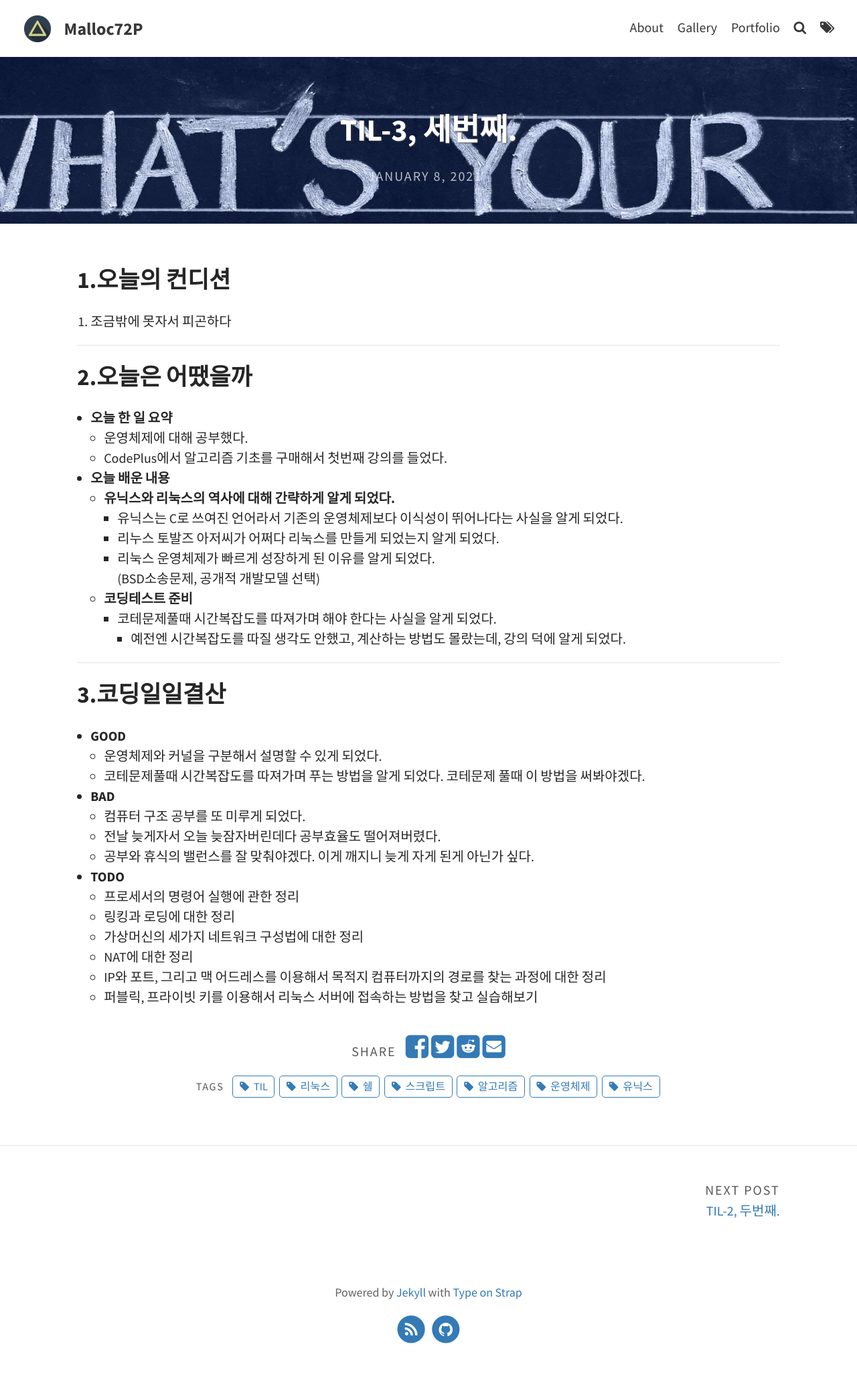
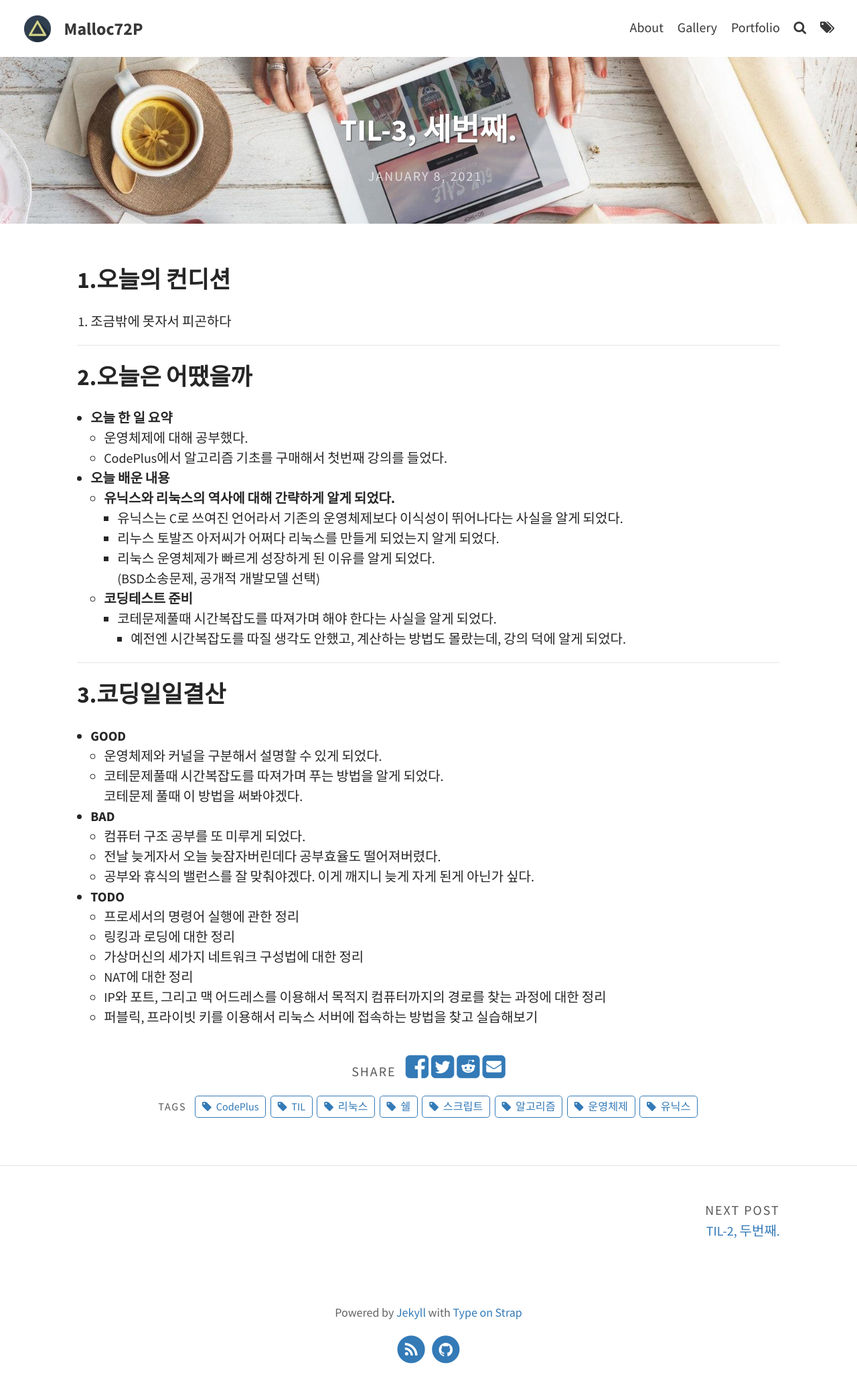
Before and after one commit to Malloc72P/Malloc72P.github.io, a Jekyll site: the page built from _posts/2021-01-08-TIL-3.md, in a window 1280 px wide. Shown: the whole page at 67% size. Built offline with Jekyll 4.4.1, drawn with Linux system fonts in a browser that asks for light colours; before the commit the page ends 2047 px from its top, so only the background shows below that.

Commit message:
태그 정리 및 3일차 TIL 정리

```diff
--- a/_posts/2021-01-08-TIL-3.md
+++ b/_posts/2021-01-08-TIL-3.md
@@ -1,9 +1,9 @@
 ---
 layout: post
 title: TIL-3, 세번째.
-feature-img: "assets/img/feature-img/story.jpeg"
-thumbnail: "assets/img/thumbnails/feature-img/story.jpeg"
-tags: [ TIL, 쉘, 리눅스, 유닉스, 스크립트, 운영체제, 알고리즘 ]
+feature-img: "assets/img/feature-img/desk-messy.jpeg"
+thumbnail: "assets/img/thumbnails/feature-img/desk-messy.jpeg"
+tags: [ TIL, 쉘, 리눅스, 유닉스, 스크립트, 운영체제, 알고리즘, CodePlus ]
 ---
 
 ## 1.오늘의 컨디션
@@ -31,7 +31,8 @@ tags: [ TIL, 쉘, 리눅스, 유닉스, 스크립트, 운영체제, 알고리즘
 ## 3.코딩일일결산
 * **GOOD**
   * 운영체제와 커널을 구분해서 설명할 수 있게 되었다.
-  * 코테문제풀때 시간복잡도를 따져가며 푸는 방법을 알게 되었다. 코테문제 풀때 이 방법을 써봐야겠다.
+  * 코테문제풀때 시간복잡도를 따져가며 푸는 방법을 알게 되었다.
+    코테문제 풀때 이 방법을 써봐야겠다.
 * **BAD**
   * 컴퓨터 구조 공부를 또 미루게 되었다.
   * 전날 늦게자서 오늘 늦잠자버린데다 공부효율도 떨어져버렸다.
```
Also changed, not shown: _posts/2021-01-06-my-first-TIL.md (+1 -1 lines), _posts/2021-01-07-TIL-2.md (+2 -2 lines).
